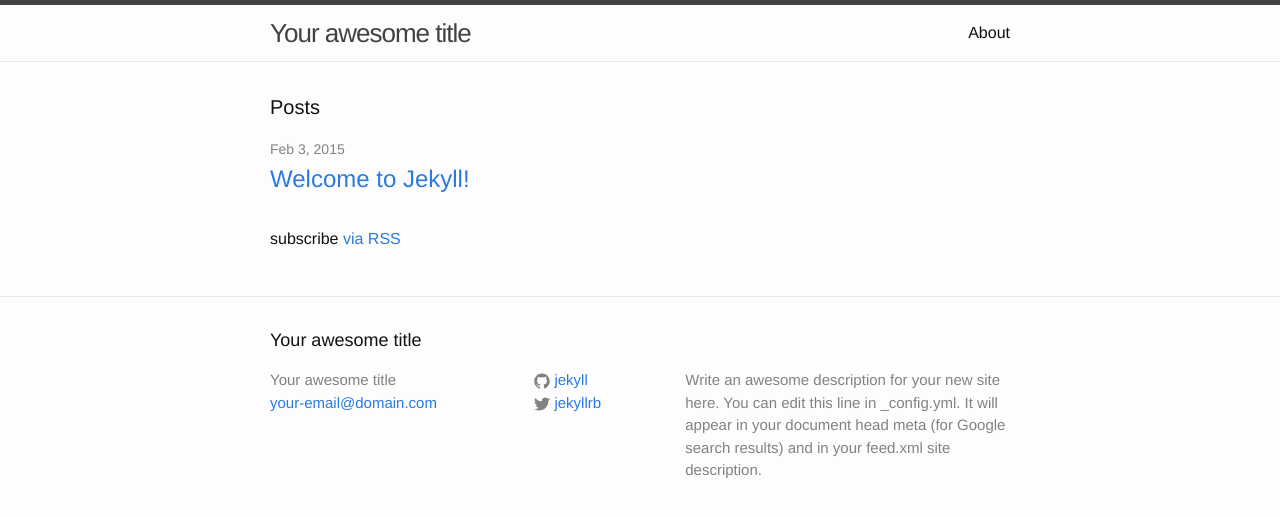
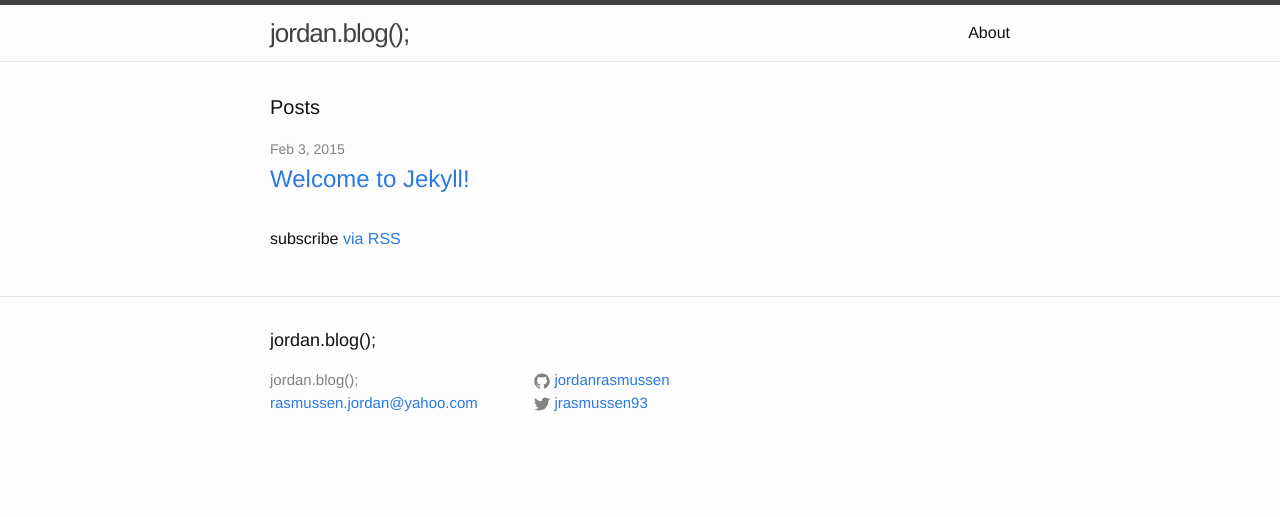
Before and after one commit to jordanrasmussen/jordanrasmussen.github.io, a Jekyll site: the page built from index.html, in a window 1280 px wide. Shown: the top 517 px of the page. Built offline with Jekyll 4.4.1, drawn with Linux system fonts in a browser that asks for light colours.

Commit message:
updated _config.yml
added lame unimaginative name that has a %90 chance of being change

```diff
--- a/_config.yml
+++ b/_config.yml
@@ -1,14 +1,14 @@
 # Site settings
-title: Your awesome title
-email: your-email@domain.com
-description: > # this means to ignore newlines until "baseurl:"
-  Write an awesome description for your new site here. You can edit this
-  line in _config.yml. It will appear in your document head meta (for
-  Google search results) and in your feed.xml site description.
+title: jordan.blog();
+email: rasmussen.jordan@yahoo.com
+description: >  # My Blog
 baseurl: "" # the subpath of your site, e.g. /blog/
-url: "http://yourdomain.com" # the base hostname & protocol for your site
-twitter_username: jekyllrb
-github_username:  jekyll
+url: "http://blog.jrasmussen.me" # the base hostname & protocol for your site
+twitter_username: jrasmussen93
+github_username:  jordanrasmussen
 
 # Build settings
 markdown: kramdown
+
+#Syntax highlighting
+highlighter: rouge
```
